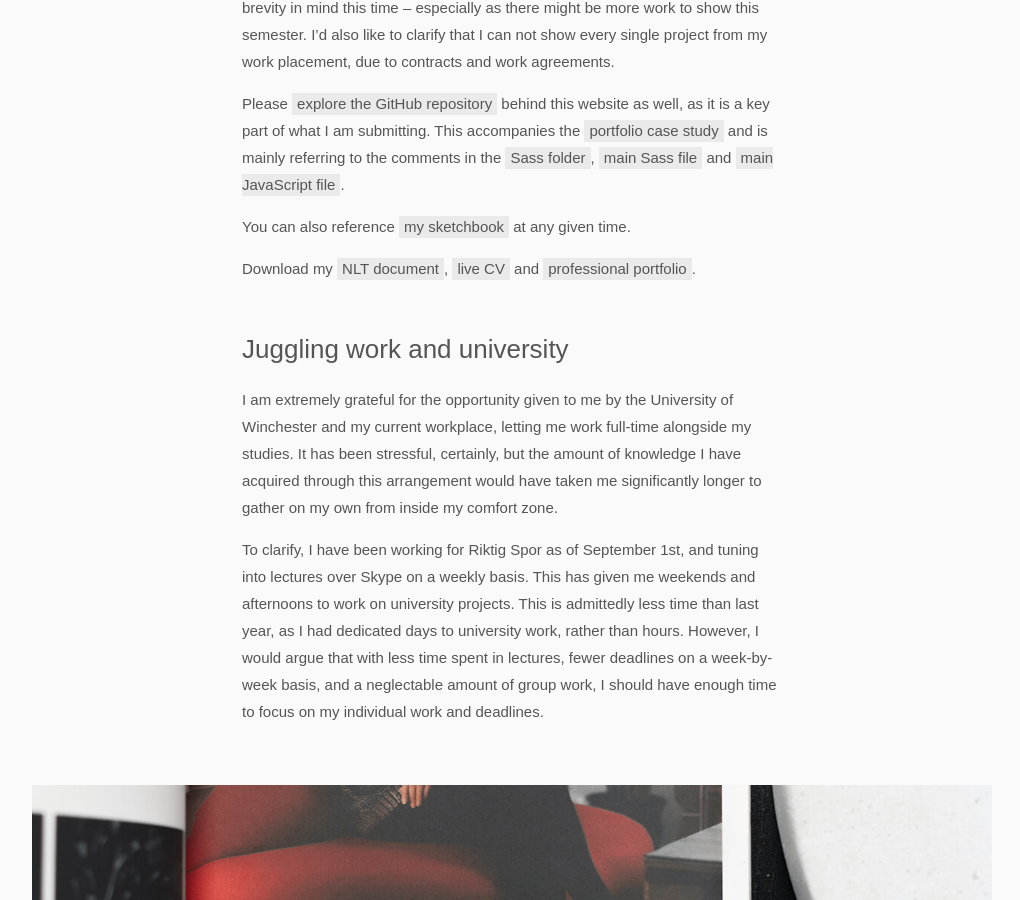
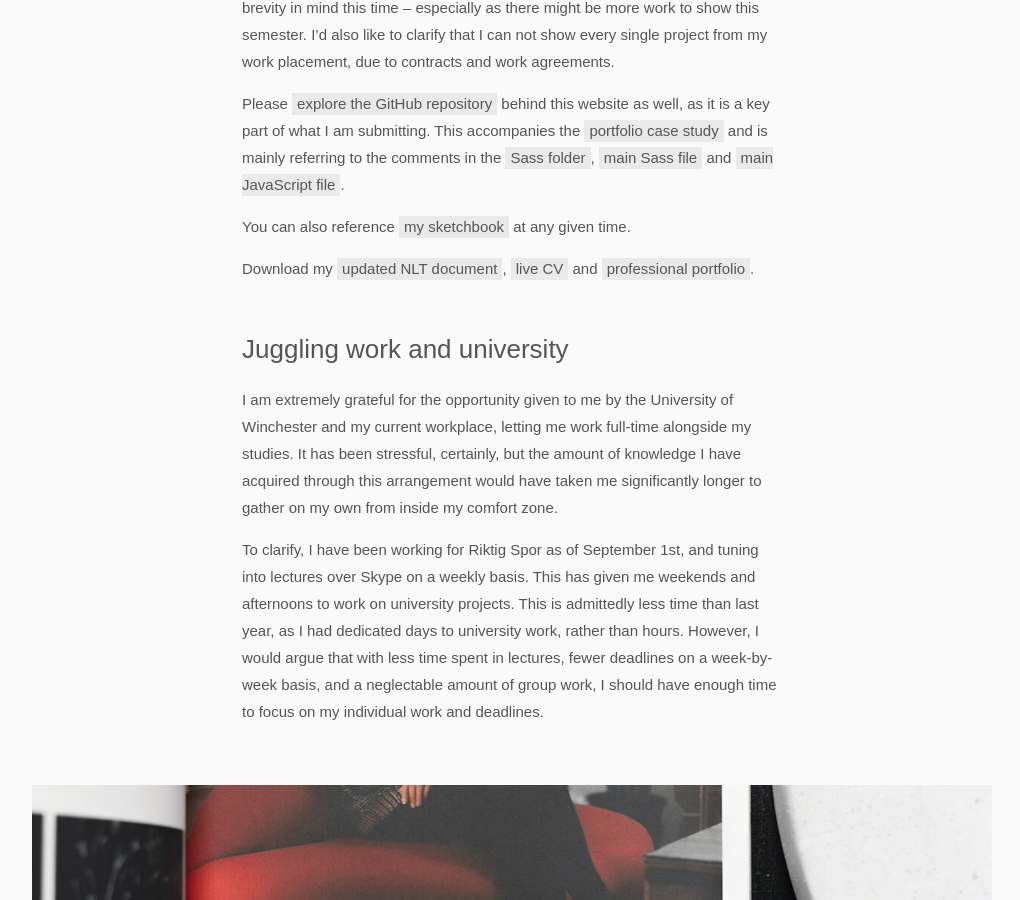
Before and after one commit to partcoffee/uni, a Jekyll site: the page built from _case/preface.md, in a window 1280 px wide and 900 px high, scrolled down 1581 px. Shown: the whole window, without its empty margins (128-1148 px from the left). Built offline with Jekyll 4.4.1, drawn with Linux system fonts in a browser that asks for light colours.

Commit message:
added NLT document

```diff
--- a/_case/preface.md
+++ b/_case/preface.md
@@ -44,7 +44,7 @@
 
 You can also reference <a href="https://vimeo.com/147452061" target="_blank">my sketchbook</a> at any given time.
 
-Download my <a href="#">NLT document</a>, <a target="_blank" href="../img/formalities/cv.pdf">live CV</a> and <a target="_blank" href="../img/formalities/professional-compressed-for-web.pdf">professional portfolio</a>.
+Download my <a href="../img/formalities/Y3S1-NLT-Updated-MagnusSkare.doc">updated NLT document</a>, <a target="_blank" href="../img/formalities/cv.pdf">live CV</a> and <a target="_blank" href="../img/formalities/professional-compressed-for-web.pdf">professional portfolio</a>.
 
 <div class="div"></div>
 
```
Also changed, not shown: 3 other files.
